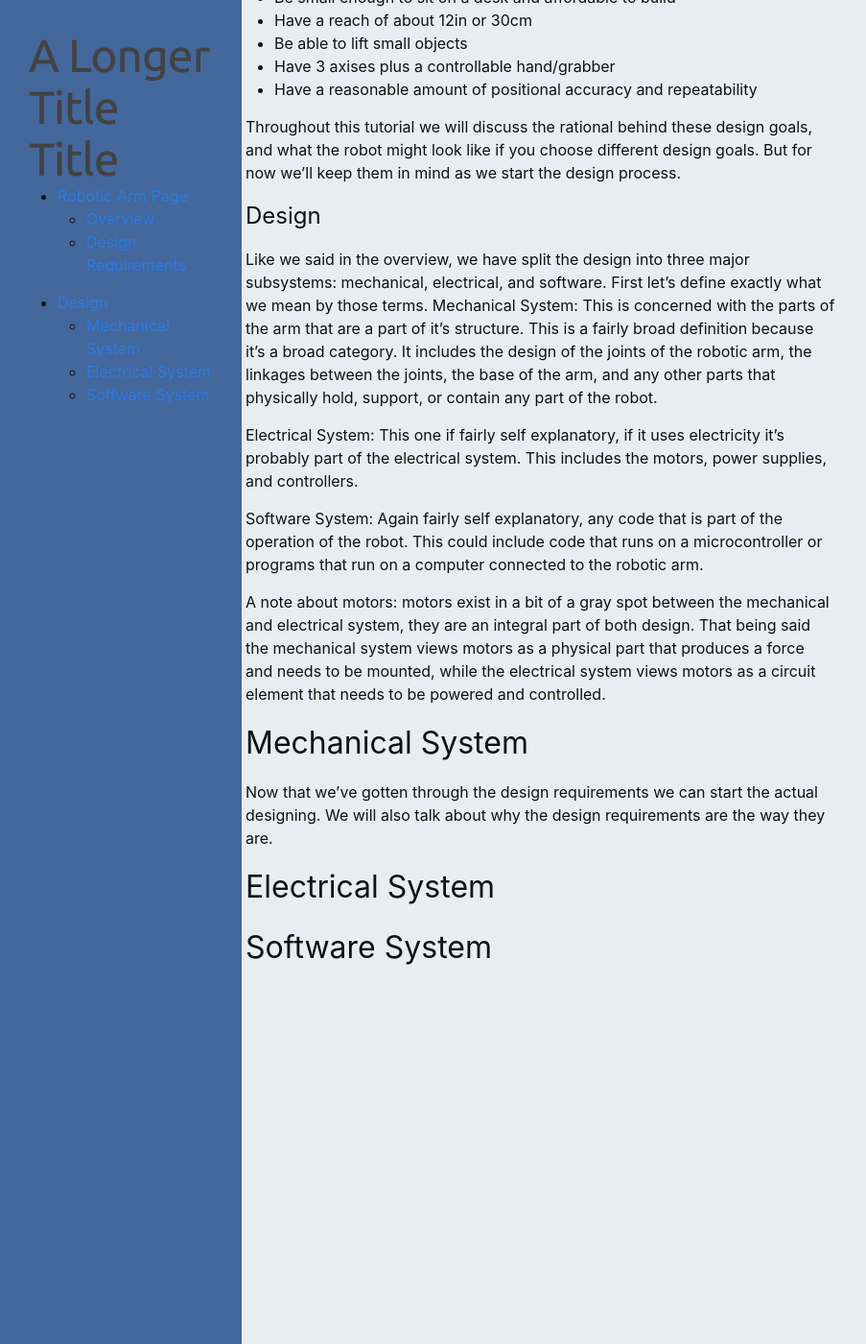
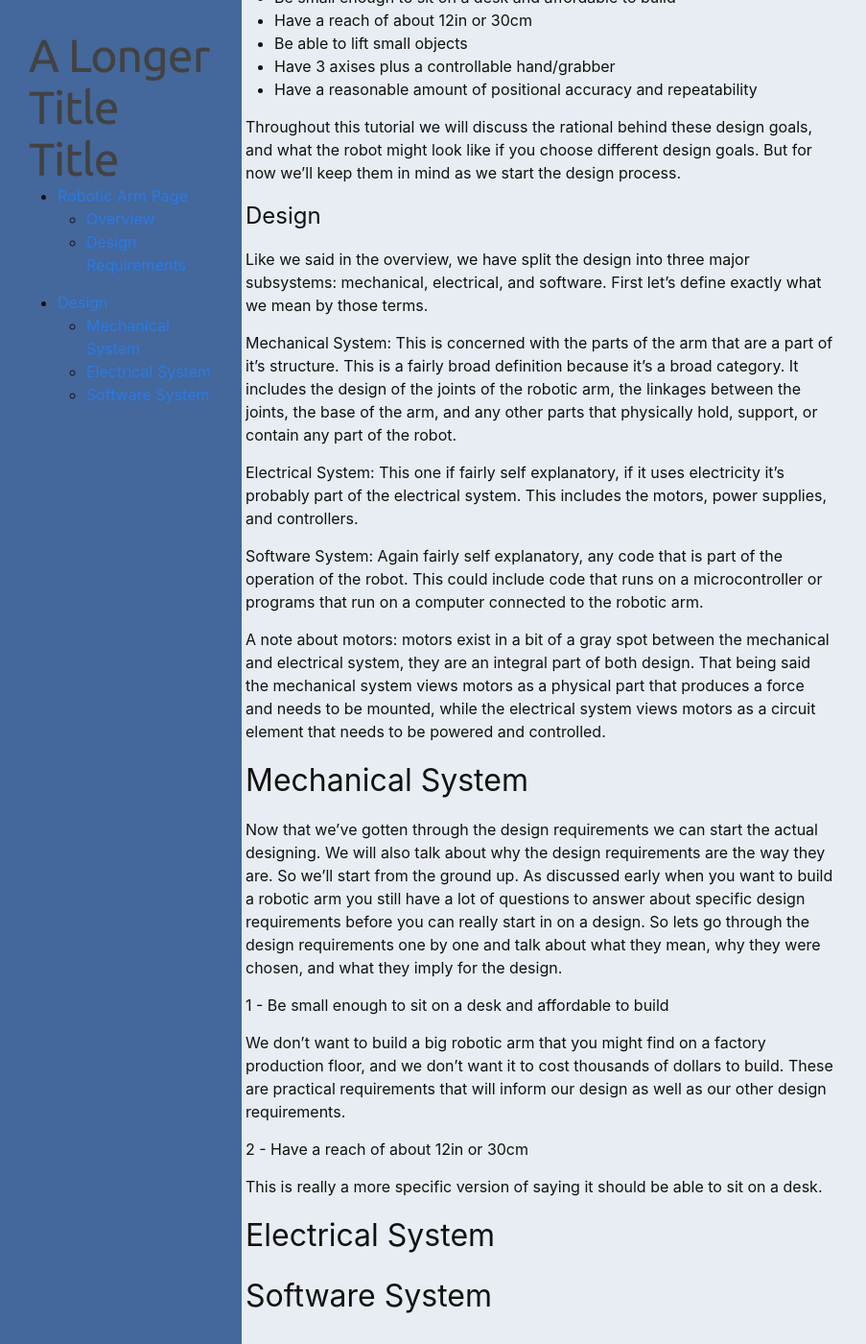
Before and after one commit to awkinley/IQP-Project-Website, a Jekyll site: the page built from _posts/2020-09-22-Robotic-Arm.markdown, in a window 1280 px wide and 1400 px high, scrolled down 1086 px. Shown: the whole window at 96% size, without its empty margins (0-903 px from the left). Built offline with Jekyll 4.4.1, drawn with Linux system fonts in a browser that asks for light colours; a script that is not in the unit is left out.

Commit message:
added more stuff to robotic arm post

```diff
--- a/_posts/2020-09-22-Robotic-Arm.markdown
+++ b/_posts/2020-09-22-Robotic-Arm.markdown
@@ -34,6 +34,7 @@ Throughout this tutorial we will discuss the rational behind these design goals,
 # Design
 
 Like we said in the overview, we have split the design into three major subsystems: mechanical, electrical, and software. First let's define exactly what we mean by those terms.
+
 Mechanical System:
 	This is concerned with the parts of the arm that are a part of it's structure. This is a fairly broad definition because it's a broad category. It includes the design of the joints of the robotic arm, the linkages between the joints, the base of the arm, and any other parts that physically hold, support, or contain any part of the robot.
 
@@ -48,7 +49,16 @@ A note about motors: motors exist in a bit of a gray spot between the mechanical
 
 ## Mechanical System
 
-Now that we've gotten through the design requirements we can start the actual designing. We will also talk about why the design requirements are the way they are.
+Now that we've gotten through the design requirements we can start the actual designing. We will also talk about why the design requirements are the way they are. So we'll start from the ground up. As discussed early when you want to build a robotic arm you still have a lot of questions to answer about specific design requirements before you can really start in on a design. So lets go through the design requirements one by one and talk about what they mean, why they were chosen, and what they imply for the design.
+
+1 - Be small enough to sit on a desk and affordable to build
+
+We don't want to build a big robotic arm that you might find on a factory production floor, and we don't want it to cost thousands of dollars to build. These are practical requirements that will inform our design as well as our other design requirements.
+
+
+2 - Have a reach of about 12in or 30cm
+
+This is really a more specific version of saying it should be able to sit on a desk.
 
 ## Electrical System
 
```
